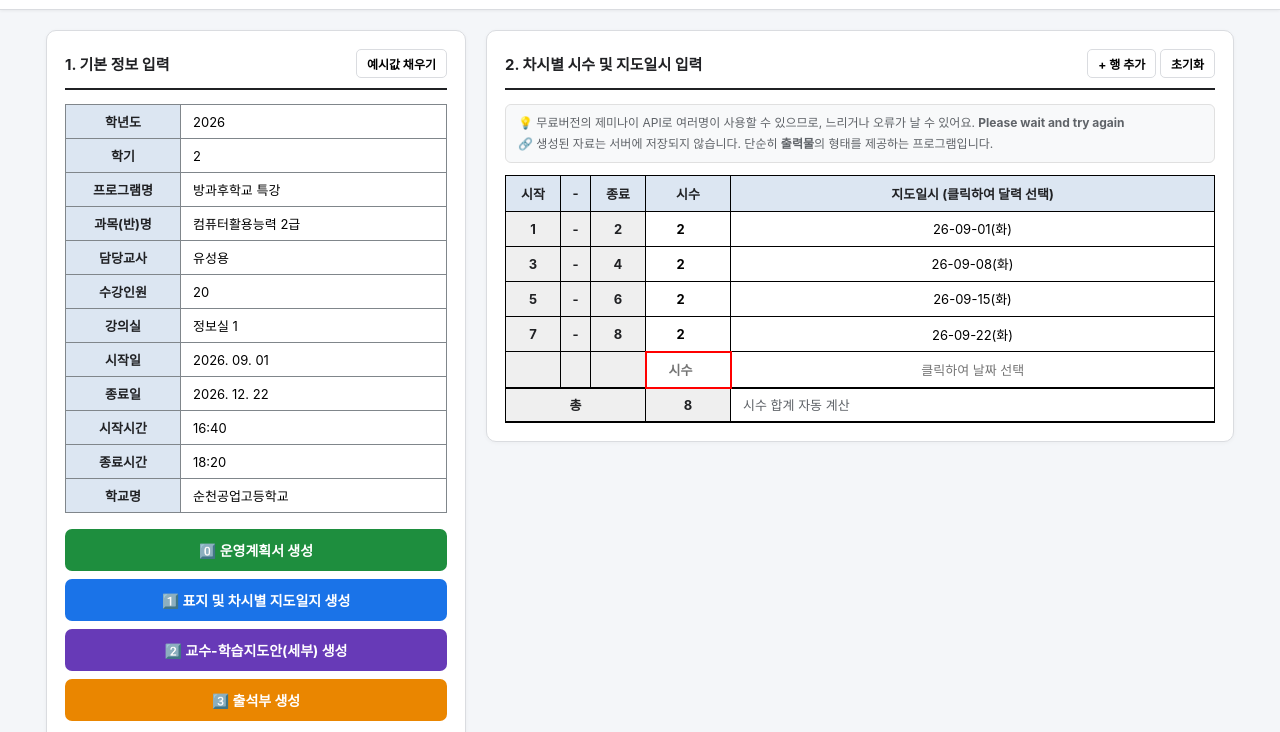
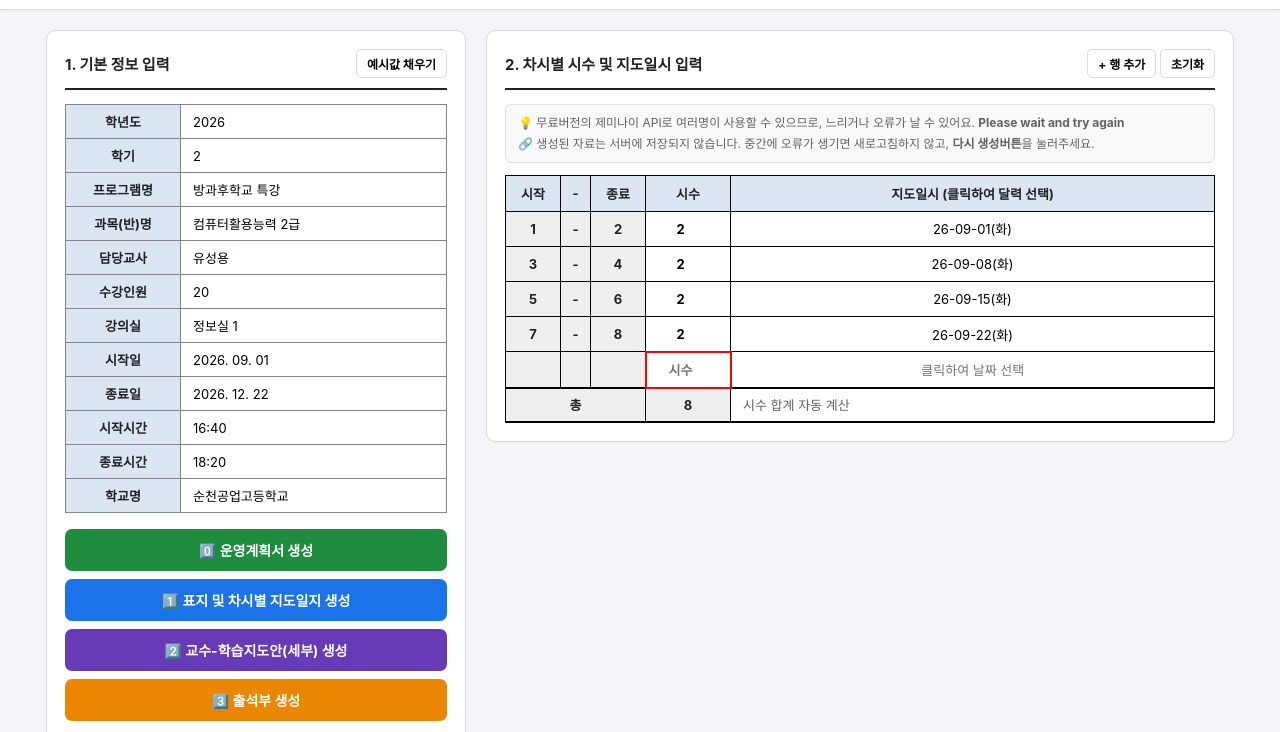
Before and after one commit to srmr486-design/autojidoan, a plain HTML site: page index.html in a window 1280 px wide. Shown: the part 52-784 px from the top of the page. Drawn offline with Linux system fonts and the light colour scheme.

Commit message:
Update index.html

```diff
--- a/index.html
+++ b/index.html
@@ -775,7 +775,7 @@
 
           <div class="helper-bar">
             <span>💡 무료버전의 제미나이 API로 여러명이 사용할 수 있으므로, 느리거나 오류가 날 수 있어요. <b>Please wait and try again</b></span>
-            <span>🔗 생성된 자료는 서버에 저장되지 않습니다. 단순히 <b>출력물</b>의 형태를 제공하는 프로그램입니다.</span>
+            <span>🔗 생성된 자료는 서버에 저장되지 않습니다. 중간에 오류가 생기면 새로고침하지 않고, <b>다시 생성버튼</b>을 눌러주세요.</span>
           </div>
 
           <table class="session-table" id="session-table">
```
